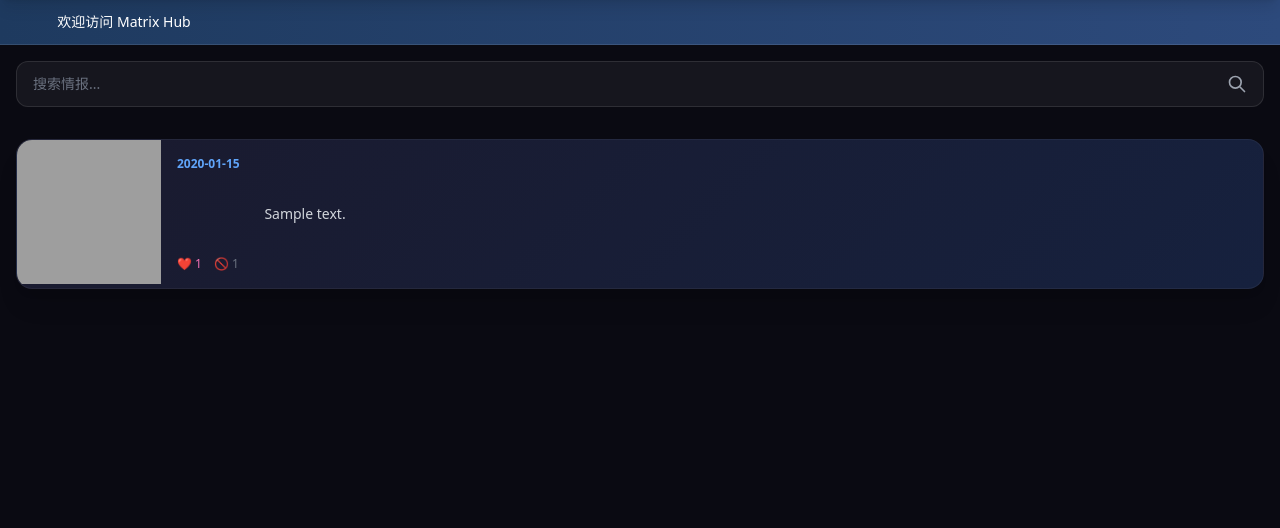
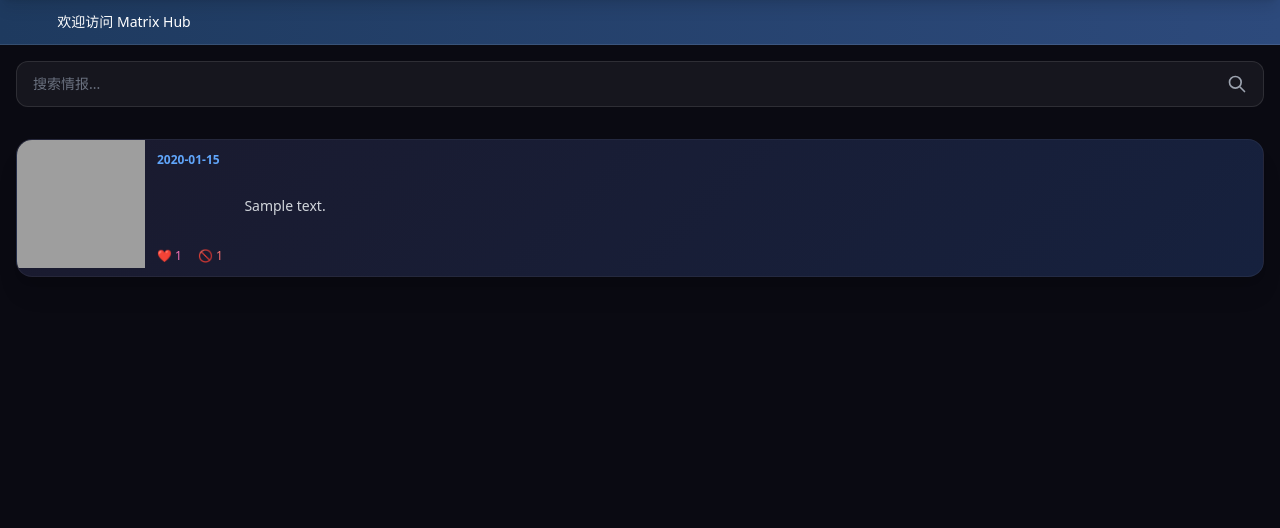
Before and after one commit to Szchiji/tbwy, a Flask app: page /?user_id=anonymous in a window 1280 px wide. Shown: the part 65-593 px from the top of the page. Run offline with Flask 3, Linux system fonts and the light colour scheme; data comes from the database, SQL or seed files in the repository; tables that the repository leaves empty hold one stand-in row (values such as "Sample post"); some libraries are stand-ins or nearby versions; grey boxes are pictures that could not be loaded.

Commit message:
Optimize homepage card layout and add admin command
Co-authored-by: Szchiji <118823636+Szchiji@users.noreply.github.com>

```diff
--- a/app.py
+++ b/app.py
@@ -256,6 +256,20 @@ def webhook():
 
         # 2. 管理员指令
         if str(uid) == str(MY_CHAT_ID) or str(p.chat.id) == str(MY_CHAT_ID):
+            if txt == '/admin':
+                admin_url = f"{BASE_URL}/?admin_key={ADMIN_KEY}"
+                msg = f"""🔧 管理员入口
+
+📱 点击进入管理模式：
+{admin_url}
+
+进入后点击任意帖子即可：
+- ✏️ 编辑描述
+- 🗑️ 删除帖子
+- 🗑️ 删除评论"""
+                bot.send_message(MY_CHAT_ID, msg, disable_web_page_preview=True)
+                return 'OK'
+
             if txt.startswith('/notice '):
                 with get_db() as conn: conn.execute("UPDATE settings SET value=? WHERE key='notice'", (txt[8:],))
                 bot.send_message(MY_CHAT_ID, "✅ 公告已更新")
--- a/templates/index.html
+++ b/templates/index.html
@@ -56,6 +56,21 @@
                     window.history.replaceState({}, '', newUrl);
                 }
             }
+
+            // 获取 URL 中的 admin_key
+            const adminKey = urlParams.get('admin_key') || '';
+
+            // 修改所有卡片的点击事件
+            document.querySelectorAll('.card-bg').forEach(card => {
+                card.onclick = function(e) {
+                    const postId = this.dataset.postId;
+                    let url = '/post/' + postId + '?user_id=' + getUserId();
+                    if (adminKey) {
+                        url += '&admin_key=' + adminKey;
+                    }
+                    location.href = url;
+                };
+            });
         };
     </script>
 </head>
@@ -96,52 +111,57 @@
         <div class="space-y-4">
             {% for post in posts %}
             <div class="card-bg rounded-2xl overflow-hidden shadow-xl hover:shadow-2xl transition cursor-pointer flex border border-white/5"
-                 onclick="location.href='/post/{{ post.id }}?user_id={{ user_id }}'">
+                 data-post-id="{{ post.id }}" onclick="">
 
                 <!-- 左侧媒体区域 -->
-                <div class="relative w-36 h-36 flex-shrink-0 bg-gray-900">
+                <div class="relative w-32 h-32 flex-shrink-0 bg-gray-900">
                     {% set media = post.first_media or '' %}
                     {% set is_video = media.endswith('.mp4') or media.endswith('.mov') or media.endswith('.MP4') or media.endswith('.MOV') %}
-                    {% set is_image = media.endswith('.jpg') or media.endswith('.jpeg') or media.endswith('.png') or media.endswith('.gif') or media.endswith('.webp') or media.endswith('.JPG') or media.endswith('.JPEG') or media.endswith('.PNG') %}
 
                     {% if media and is_video %}
-                    <!-- 视频容器 - 使用服务器生成的缩略图，不显示播放按钮 -->
-                    <div class="video-container w-full h-full relative">
+                    <!-- 视频 - 显示缩略图或视频图标 -->
+                    <div class="w-full h-full relative bg-gray-800 flex items-center justify-center">
                         {% if post.thumbnail %}
-                        <img src="{{ post.thumbnail }}" class="w-full h-full object-cover" alt="Video thumbnail">
+                        <img src="{{ post.thumbnail }}" class="w-full h-full object-cover" alt="视频封面">
                         {% else %}
-                        <div class="video-placeholder w-full h-full">
-                            <span class="text-gray-500 text-xs">视频</span>
+                        <div class="text-center">
+                            <svg class="w-10 h-10 text-gray-500 mx-auto" fill="currentColor" viewBox="0 0 20 20">
+                                <path d="M10 18a8 8 0 100-16 8 8 0 000 16zM9.555 7.168A1 1 0 008 8v4a1 1 0 001.555.832l3-2a1 1 0 000-1.664l-3-2z"/>
+                            </svg>
+                            <span class="text-gray-500 text-xs mt-1 block">视频</span>
                         </div>
                         {% endif %}
+                        <!-- 视频标识角标 -->
+                        <div class="absolute top-2 left-2 bg-black/60 rounded px-1.5 py-0.5">
+                            <span class="text-white text-xs">▶</span>
+                        </div>
                     </div>
-                    {% elif media and is_image %}
+                    {% elif media %}
                     <!-- 图片 -->
-                    <img src="{{ media }}" class="w-full h-full object-cover"
-                         onerror="this.onerror=null; this.parentElement.innerHTML='<div class=\'w-full h-full flex items-center justify-center bg-gray-800 text-gray-500 text-xs\'>NO MEDIA</div>'">
-                    {% elif media %}
-                    <!-- 未知媒体类型，尝试作为图片加载 -->
                     <img src="{{ media }}" class="w-full h-full object-cover"
                          onerror="this.onerror=null; this.parentElement.innerHTML='<div class=\'w-full h-full flex items-center justify-center bg-gray-800 text-gray-500 text-xs\'>NO MEDIA</div>'">
                     {% else %}
                     <!-- 无媒体 -->
                     <div class="w-full h-full flex items-center justify-center bg-gray-800">
-                        <span class="text-gray-500 text-xs font-medium">NO MEDIA</span>
+                        <span class="text-gray-500 text-xs">NO MEDIA</span>
                     </div>
                     {% endif %}
                 </div>
 
-                <!-- 右侧文字区域 -->
-                <div class="flex-1 p-4 flex flex-col justify-start min-w-0">
-                    <div class="text-blue-400 text-xs font-bold mb-2 text-left">{{ post.date }}</div>
-                    <div class="text-gray-300 text-sm leading-relaxed line-clamp-4 whitespace-pre-wrap text-left w-full">
+                <!-- 右侧文字区域 - 完全左对齐 -->
+                <div class="flex-1 p-3 flex flex-col justify-between min-w-0">
+                    <!-- 日期 -->
+                    <div class="text-blue-400 text-xs font-bold mb-1">{{ post.date }}</div>
+
+                    <!-- 内容 - 左对齐，显示更多行 -->
+                    <div class="text-gray-300 text-sm leading-relaxed line-clamp-3 whitespace-pre-wrap break-words flex-1">
                         {{ post.text if post.text else '查看详情' }}
                     </div>
-                    <div class="flex items-center gap-3 mt-auto pt-2 text-xs text-gray-500">
-                        <span class="text-pink-400">❤️ {{ post.likes }}</span>
-                        {% if post.blacklist_count %}
-                        <span>🚫 {{ post.blacklist_count }}</span>
-                        {% endif %}
+
+                    <!-- 底部统计 - 点赞 + 拉黑 -->
+                    <div class="flex items-center gap-4 mt-2 text-xs">
+                        <span class="text-pink-400">❤️ {{ post.likes or 0 }}</span>
+                        <span class="text-red-400">🚫 {{ post.blacklist_count or 0 }}</span>
                     </div>
                 </div>
             </div>
```
